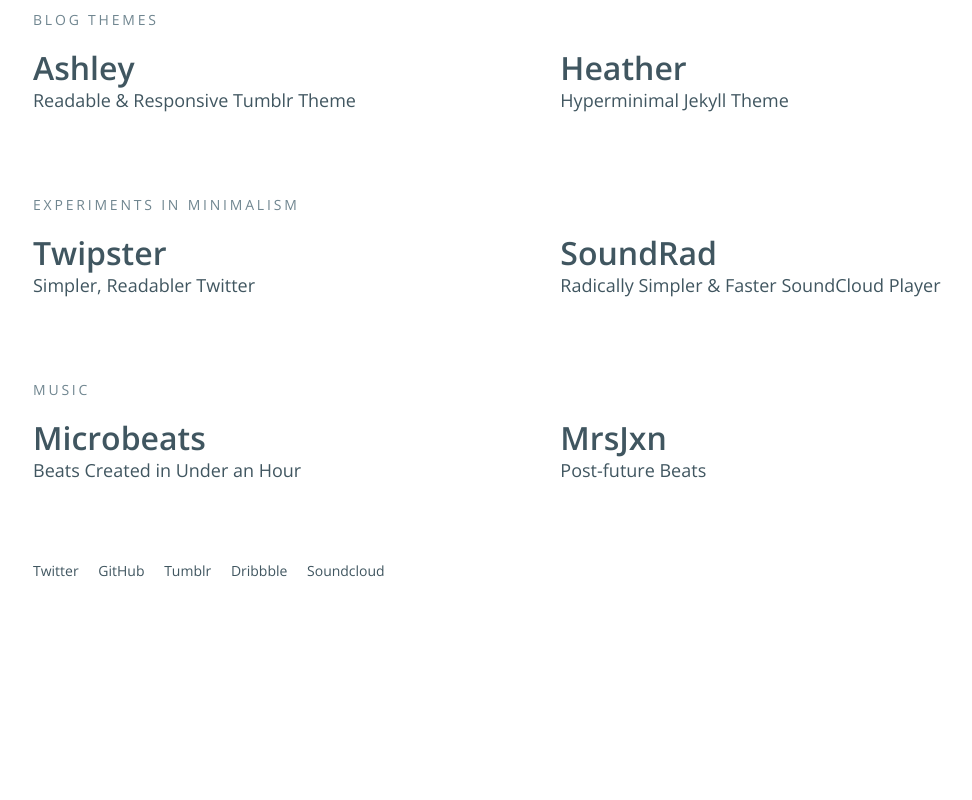
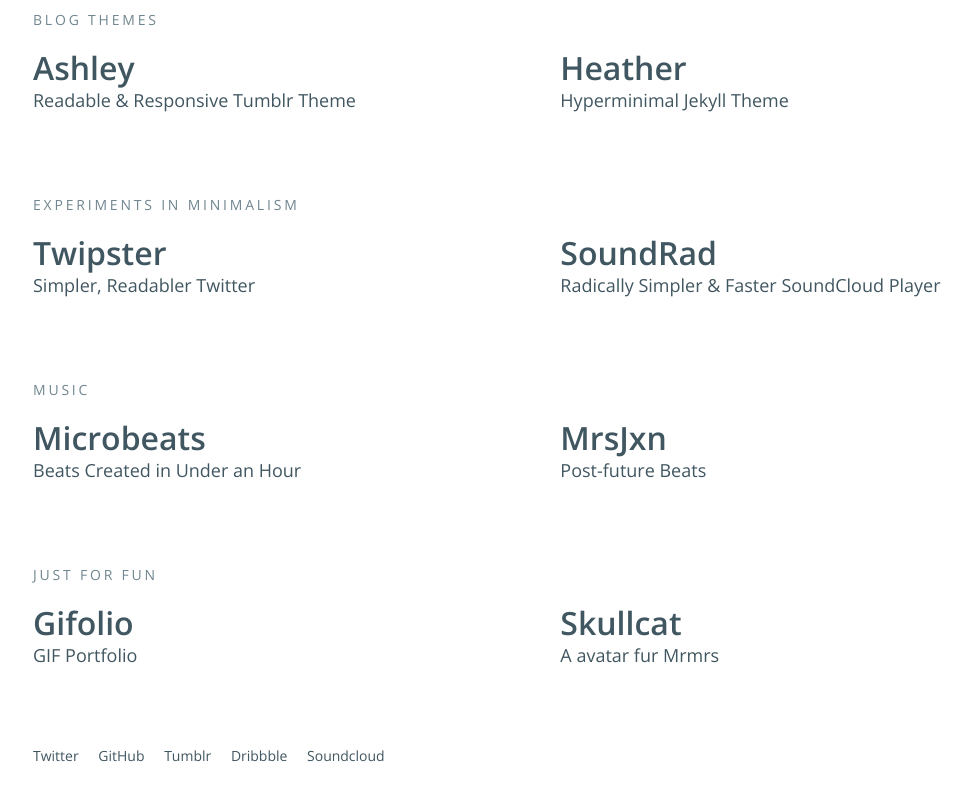
Before and after one commit to jxnblk/Jxnblk.com, a plain HTML site: page index.html in a window 1280 px wide. Shown: the part 1545-2345 px from the top of the page, without its empty margins (95-1067 px from the left). Before the commit the page ends 2188 px from the top, so only its background shows below. Drawn offline with nearby package versions, Linux system fonts and the light colour scheme.

Commit message:
Added Just for Fun section

```diff
--- a/index.html
+++ b/index.html
@@ -190,6 +190,24 @@
         </div>
       </div>
     </section>
+
+    <section id="fun" class="py2">
+      <h1 class="f5 caps regular mb1 mid-gray">Just for Fun</h1>
+      <div class="clearfix">
+        <div class="grid grid-6">
+          <a href="//jxnblk.github.io/gifolio" class="block mb1 dark-gray">
+            <span class="h2 bold block">Gifolio</span>
+            <span class="p">GIF Portfolio</span>
+          </a>
+        </div>
+        <div class="grid grid-6">
+          <a href="//jxnblk.github.io/skullcat" class="block mb1 dark-gray">
+            <span class="h2 bold block">Skullcat</span>
+            <span class="p">A avatar fur Mrmrs</span>
+          </a>
+        </div>
+      </div>
+    </section>
         <!--
         <a href="//geomicons.com" class="tile">
           <span class="h2 bold block">Geomicons</span>
```
